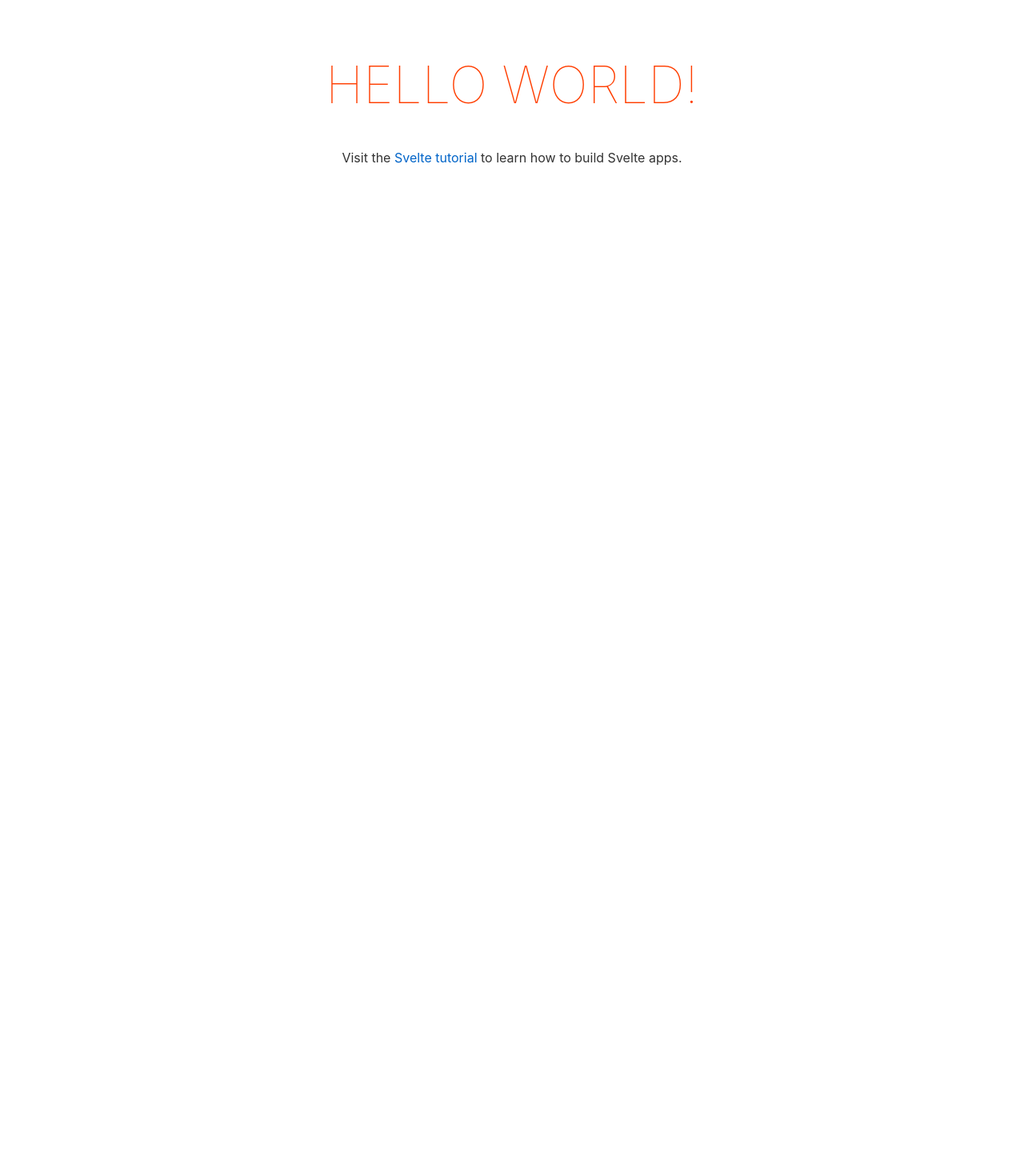
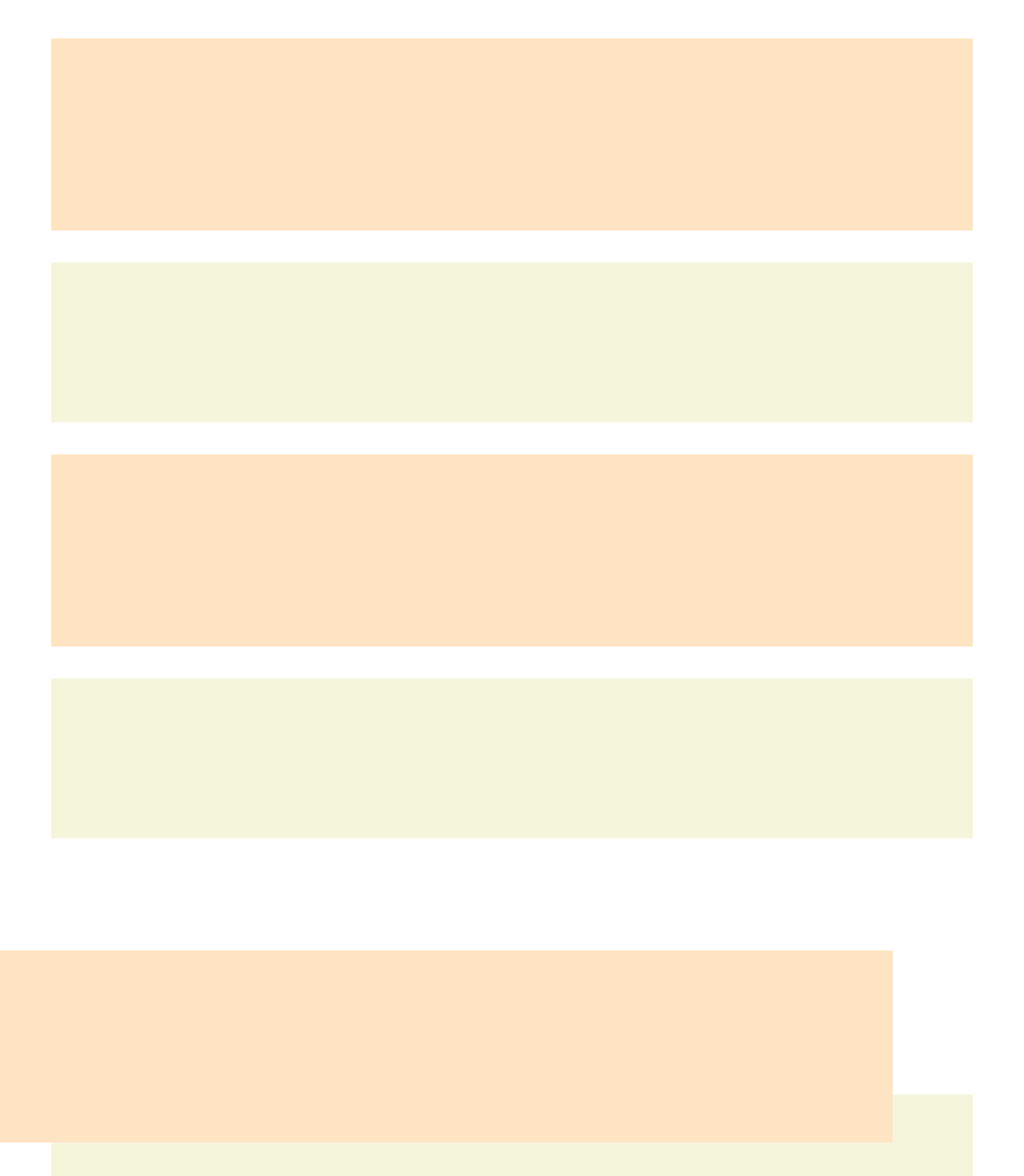
Before and after one commit to dominic-blain/scrrroll, a Svelte app: page / in a window 1280 px wide. Shown: the top 1470 px of the page at 80% size. Before the commit the page ends 800 px from the top, so only its background shows below. Built offline with nearby package versions, Linux system fonts and the light colour scheme.

Commit message:
Add basic functionnality

```diff
--- a/src/App.svelte
+++ b/src/App.svelte
@@ -1,30 +1,56 @@
 <script>
-	export let name;
+	import { onMount } from 'svelte';
+	import Wonderscroll from './wonderscroll/Wonderscroll';
+
+	let w;
+	let element;
+
+	onMount(() => {
+		w = new Wonderscroll(element, {
+			ref: 'top',
+			from: 1,
+			to: 0.25,
+			properties: {
+				transform: {
+					translateY: {
+						from: 100,
+						to: -100,
+						unit: 'px'
+					},
+					translateX: {
+						from: -100,
+						to: 100,
+						unit: 'px'
+					},
+					rotate: {
+						from: 0,
+						to: 15,
+						unit: 'deg'
+					}
+				},
+			}
+		});
+	});
 </script>
 
-<main>
-	<h1>Hello {name}!</h1>
-	<p>Visit the <a href="https://svelte.dev/tutorial">Svelte tutorial</a> to learn how to build Svelte apps.</p>
-</main>
+<section></section>
+<section></section>
+<section></section>
+<section></section>
+<section bind:this={element}>me!</section>
+<section></section>
+<section></section>
+<section ></section>
 
 <style>
-	main {
-		text-align: center;
-		padding: 1em;
-		max-width: 240px;
-		margin: 0 auto;
+	section {
+		width: 90vw;
+		margin: 5vh auto;
+		height: 30vh;
+		background-color: bisque;
 	}
-
-	h1 {
-		color: #ff3e00;
-		text-transform: uppercase;
-		font-size: 4em;
-		font-weight: 100;
-	}
-
-	@media (min-width: 640px) {
-		main {
-			max-width: none;
-		}
+	section:nth-child(odd) {
+		height: 25vh;
+		background-color: beige;
 	}
 </style>
--- a/src/main.js
+++ b/src/main.js
@@ -1,10 +1,7 @@
 import App from './App.svelte';
 
 const app = new App({
-	target: document.body,
-	props: {
-		name: 'world'
-	}
+	target: document.body
 });
 
 export default app;
--- /dev/null
+++ b/src/wonderscroll/Wonderscroll.js
@@ -0,0 +1,82 @@
+class Wonderscroll {
+
+    constructor(element, options) {
+        this.element = element;
+        this.options = options;
+        this.travel = Wonderscroll.computeTravel(this);
+        Wonderscroll.watchScroll(this);
+    }
+
+    static computeProperties(properties, progress) {
+        const styles = {};
+        Object.keys(properties).forEach(key => {
+            const property = properties[key];
+            let style = '';
+            if (key === 'transform') {
+                const subStyles = [];
+                Object.keys(property).forEach(subKey => {
+                    const subProperty = property[subKey];
+                    subStyles.push(Wonderscroll.computePropertyStyle(subProperty, subKey, progress));
+                });
+                style = subStyles.join(' ');
+            }
+            styles[key] = style;
+        });
+        return styles;
+    }
+
+    static computePropertyStyle(property, name, progress) {
+        const format = Wonderscroll.styleDictionnary[name] || '$';
+        const value = property.from + (property.to - property.from) * progress;
+        return format.replace('$', value + property.unit);
+    }
+
+    static computeProgress(travel) {
+        return Math.min(Math.max((window.scrollY - travel.start) / travel.diff, 0), 1);
+    }
+
+    static computeTravelPoint(el, screenPos) {
+        return el.offsetTop - document.body.clientHeight * screenPos;
+    }
+
+    static computeTravel(w) {
+        const start = Wonderscroll.computeTravelPoint(w.element, w.options.from);
+        const end = Math.min(Wonderscroll.computeTravelPoint(w.element, w.options.to), document.body.scrollHeight);
+        const diff = end - start;
+        return {
+            start: start,
+            end: end,
+            diff: diff
+        }
+    }
+
+    static applyStyles(el, styles) {
+        Object.keys(styles).forEach(key => {
+            el.style[key] = styles[key];
+        });
+    }
+
+    static watchScroll(w) {
+        window.addEventListener('scroll', e => {
+            const progress = Wonderscroll.computeProgress(w.travel);
+            const styles = Wonderscroll.computeProperties(w.options.properties, progress);
+            Wonderscroll.applyStyles(w.element, styles);
+        });
+    }
+
+}
+
+Wonderscroll.styleDictionnary = {
+    translateY: 'translateY($)',
+    translateX: 'translateX($)',
+    translateZ: 'translateZ($)',
+    translate3d: 'translate3d($)',
+    translate: 'translate($)',
+    rotateY: 'rotateY($)',
+    rotateX: 'rotateX($)',
+    rotateZ: 'rotateZ($)',
+    rotate3d: 'rotate3d($)',
+    rotate: 'rotate($)'
+}
+
+export default Wonderscroll;
```
Also changed, not shown: 2 other files (tests, documents, lock files or other folders).
